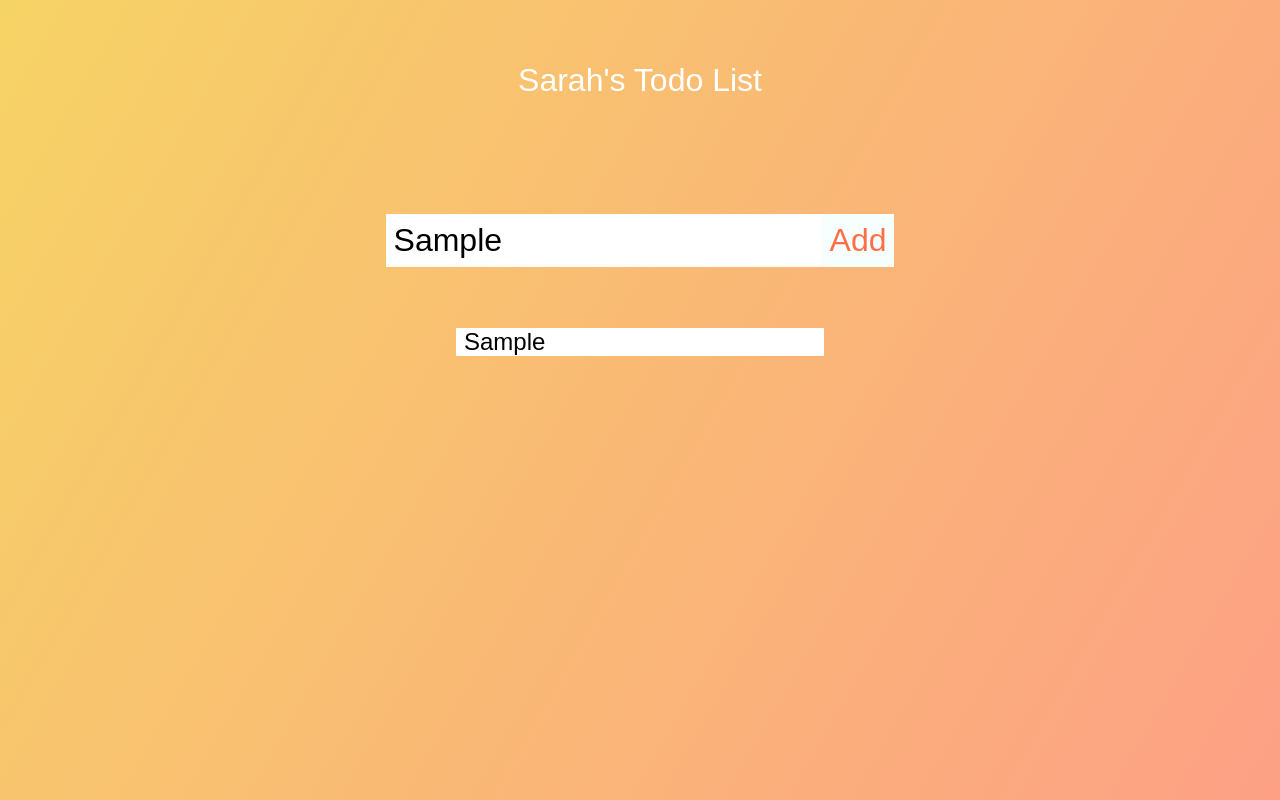
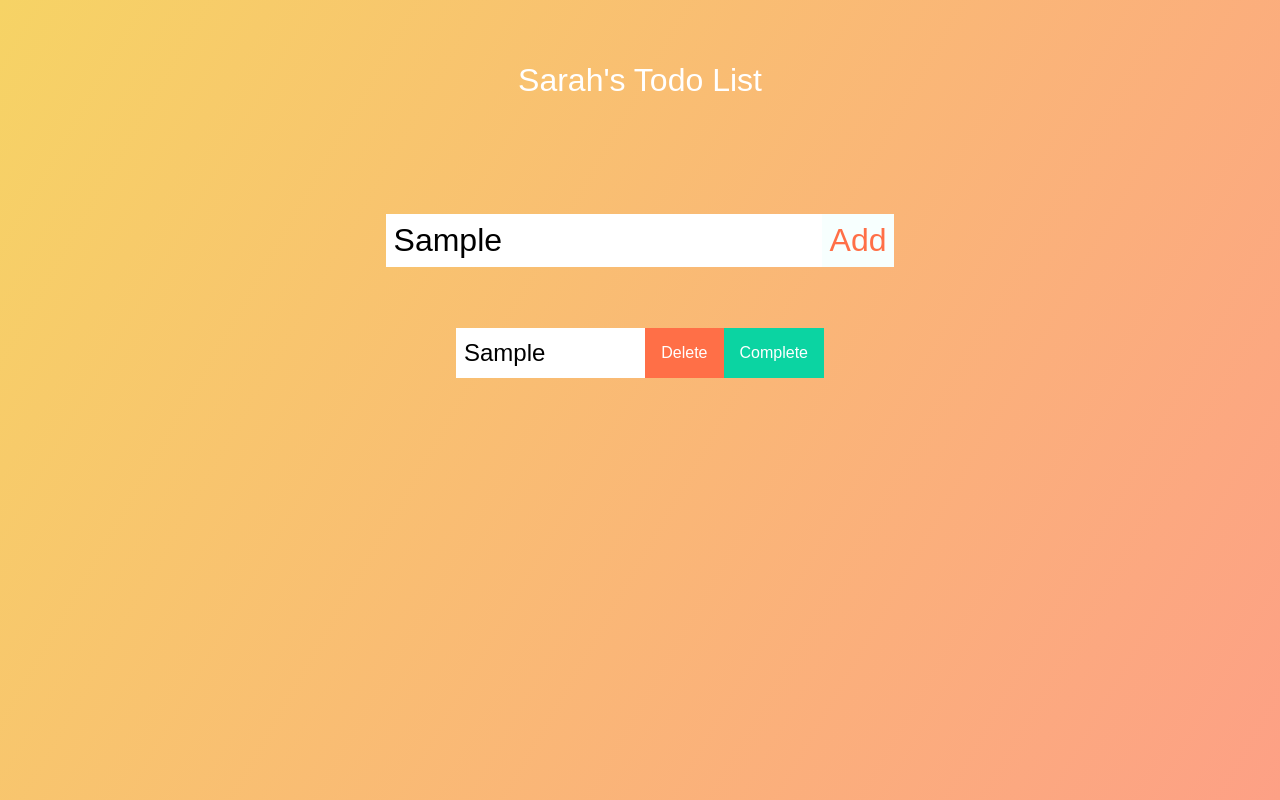
Before and after one commit to juliaalencarb/redux-todo-app, a React (Vite) app: page / in a window 1280 px wide. Both pictures are taken after typing "Sample" into the empty fields and a click on the button "Add". Built offline with nearby package versions, Linux system fonts and the light colour scheme.

Commit message:
Add final code

```diff
--- a/src/App.jsx
+++ b/src/App.jsx
@@ -10,7 +10,7 @@ function App() {
     <div>
       <header>Sarah's Todo List</header>
       <TodoForm inputText={inputText} setInputText={setInputText} todos={todos} setTodos={setTodos} />
-      <TodoList todos={todos} />
+      <TodoList todos={todos} setTodos={setTodos} />
     </div>
   );
 }
--- a/src/components/TodoItem/index.jsx
+++ b/src/components/TodoItem/index.jsx
@@ -1,7 +1,17 @@
-function TodoItem({todo}) {
+function TodoItem({ todo, deleteTodo, completeTodo }) {
+	function deleteHandler() {
+		deleteTodo(todo);
+	}
+
+	function completeHandler() {
+  		completeTodo(todo);
+	}
+
 	return(
 		<li className="todo">
-		    <span className="todo-item">{todo.text}</span>
+			<span className={`todo-item ${todo.completed ? 'completed' : ''}`}>{todo.text}</span>
+			<button className="trash-btn" onClick={deleteHandler}>Delete</button>
+			<button className="complete-btn" onClick={completeHandler}>Complete</button>
 		</li>
 	)
 	}
--- a/src/components/TodoList/index.jsx
+++ b/src/components/TodoList/index.jsx
@@ -1,9 +1,25 @@
 import TodoItem from "../TodoItem";
 
-function TodoList({ todos }) {
-	return(
+function TodoList({ todos, setTodos }) {
+	function deleteTodo(todo) {
+		let filteredTodos = todos.filter(el => el !== todo);
+		setTodos(filteredTodos);
+	}
+
+	function completeTodo(todo) {
+		setTodos(todos.map((item) => {
+			if(item === todo) {
+				return {
+					...item, completed: !item.completed
+				}
+			}
+			return item;
+		}))
+	}
+
+	return (
 		<div className="todo-container">
-            <ul className="todo-list">{todos.map((todo, i) => <TodoItem todo={todo} key={i} />)}</ul>
+			<ul className="todo-list">{todos.map((todo, i) => <TodoItem todo={todo} deleteTodo={deleteTodo} completeTodo={completeTodo} key={i} />)}</ul>
 		</div>
 	)
 }
```
